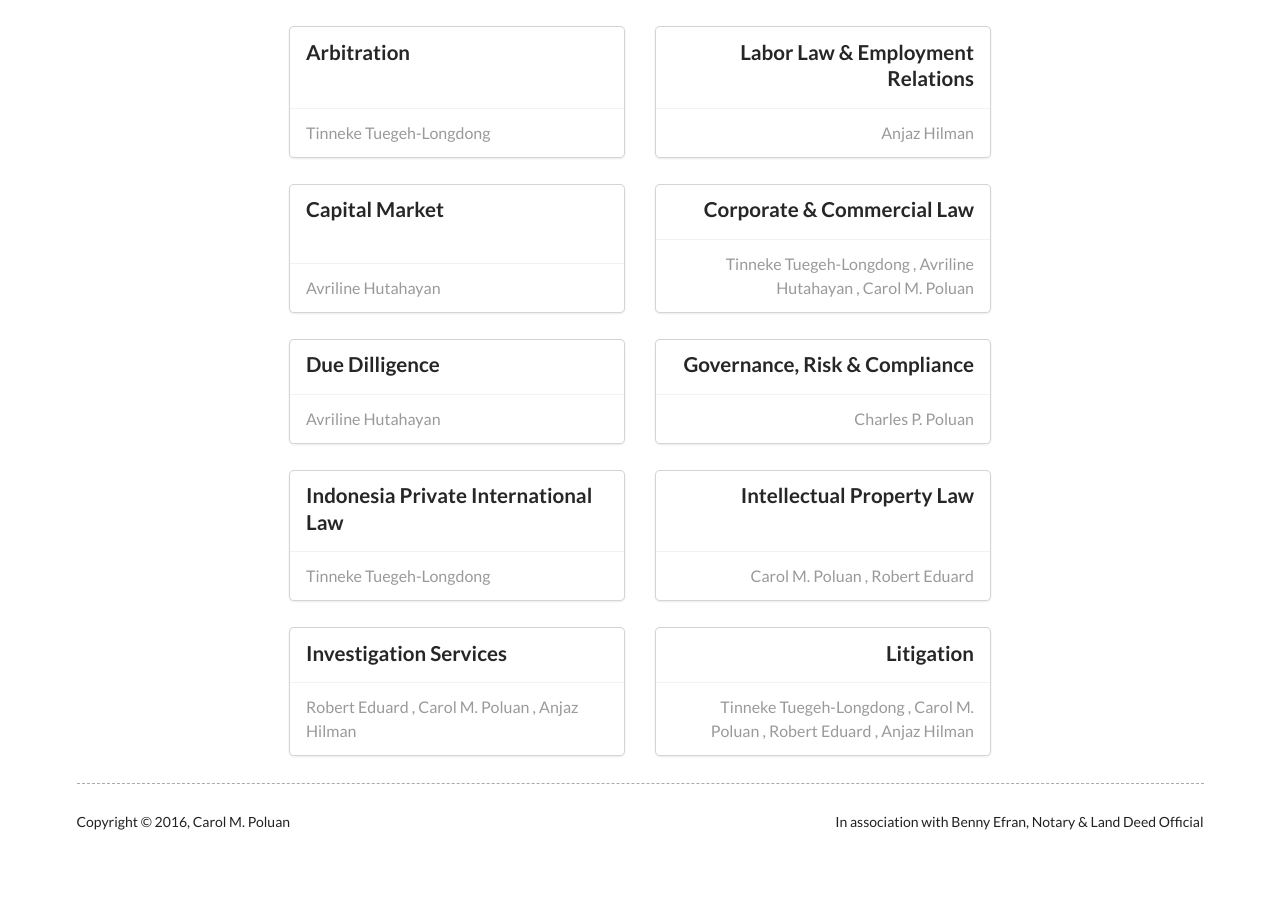
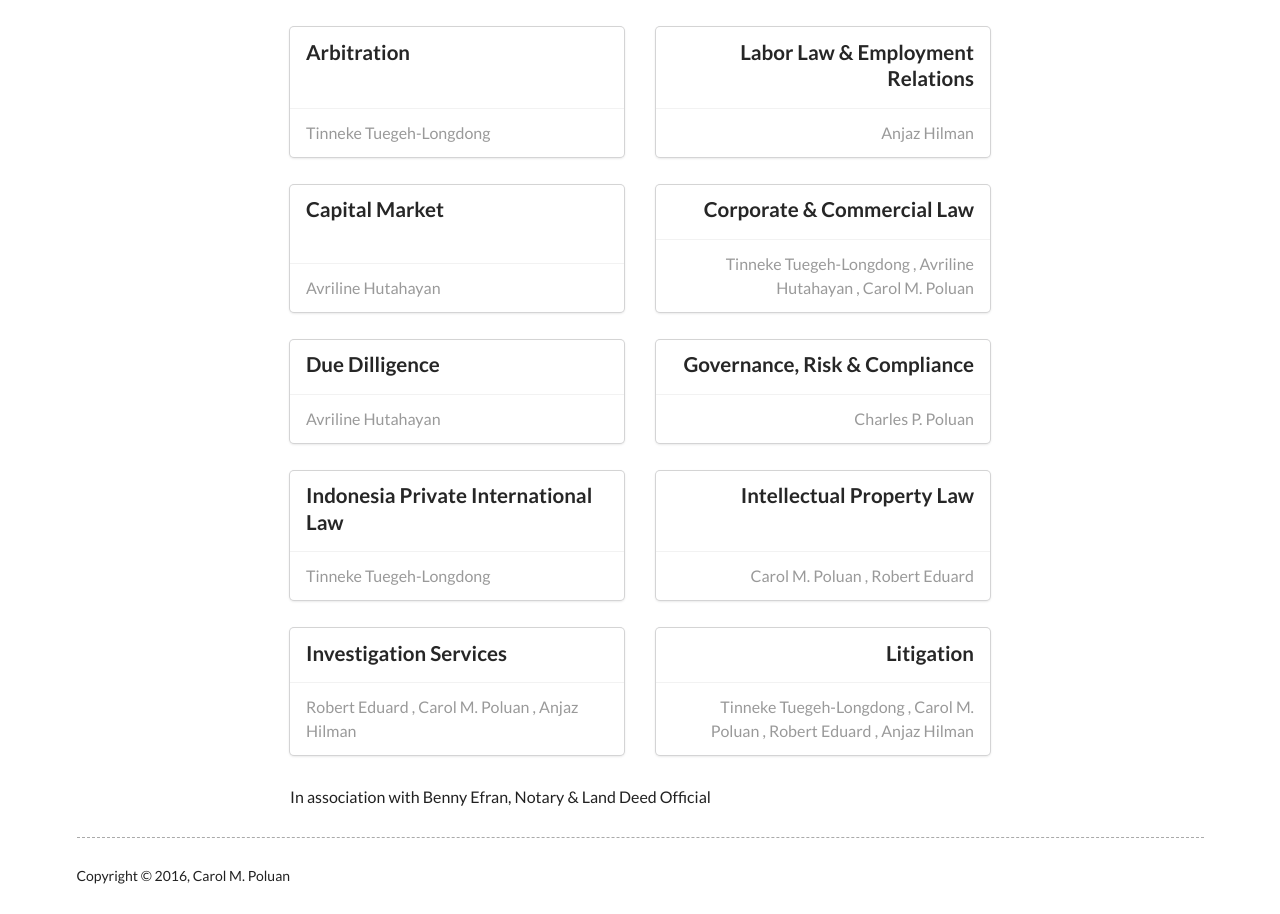
Before and after one commit to hasnic/cl-ws, a plain HTML site: page areas-of-practice/index.html in a window 1280 px wide. Shown: the part 131-1045 px from the top of the page. Before the commit the page ends 991 px from the top, so only its background shows below. Drawn offline with nearby package versions, Linux system fonts and the light colour scheme.

Commit message:
Version 0.15-dev

```diff
--- a/areas-of-practice/index.html
+++ b/areas-of-practice/index.html
@@ -20,7 +20,7 @@
             <p class="browserupgrade">You are using an <strong>outdated</strong> browser. Please <a href="http://browsehappy.com/">upgrade your browser</a> to improve your experience.</p>
         <![endif]-->
 <!-- -*- mode: html; indent-tabs-mode: nil; tab-width: 4 -*- -->
-        <div class="ui fixed orange menu">
+        <div class="ui fixed borderless menu">
             <div class="ui container">
                 <a href="/" class="header item">
                 <img class="logo" src="/img/logo.jpg">
@@ -127,6 +127,12 @@
                     </div>
                 </div>
             </div>
+
+            <div class="ui hidden divider"></div>
+
+            <div class="ui section">
+                In association with Benny Efran, Notary & Land Deed Official
+            </div>
         </div>
 
         <script src="https://cdnjs.cloudflare.com/ajax/libs/jquery/2.2.0/jquery.min.js"></script>
@@ -137,17 +143,7 @@
 <!-- -*- mode: html; indent-tabs-mode: nil; tab-width: 4 -*- -->
         <div class="ui container">
             <footer>
-                <!--Copyright &copy; 2016, Carol M. Poluan
-                <div style="position: relative; float: right;">In association with Benny Efran, Notary & Land Deed Official</div>
-                -->
-                <div class="ui right aligned grid">
-                    <div class="left floated left aligned eight wide column">
-                        Copyright &copy; 2016, Carol M. Poluan
-                    </div>
-                    <div class="right floated right aligned eight wide column">
-                    In association with Benny Efran, Notary & Land Deed Official
-                    </div>
-                </div>
+                Copyright &copy; 2016, Carol M. Poluan
             </footer>
         </div>
     </body>
```
